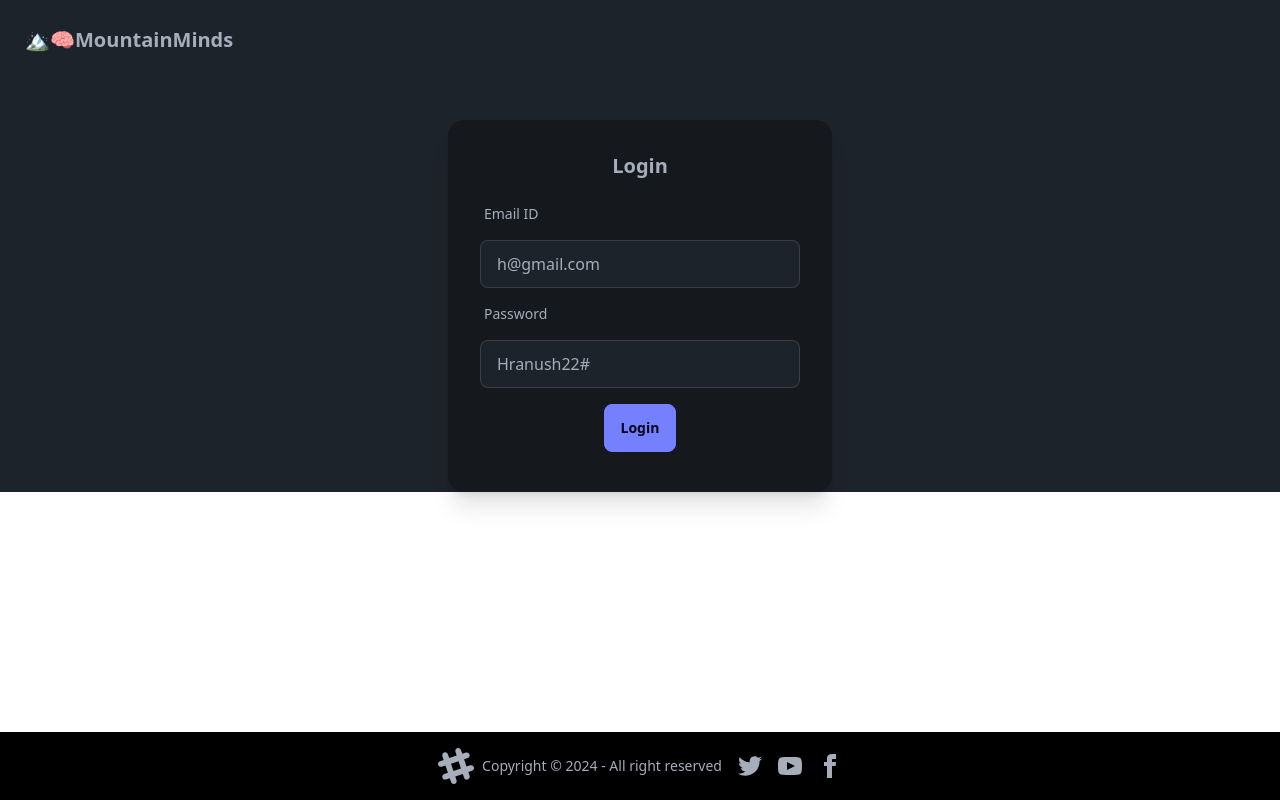
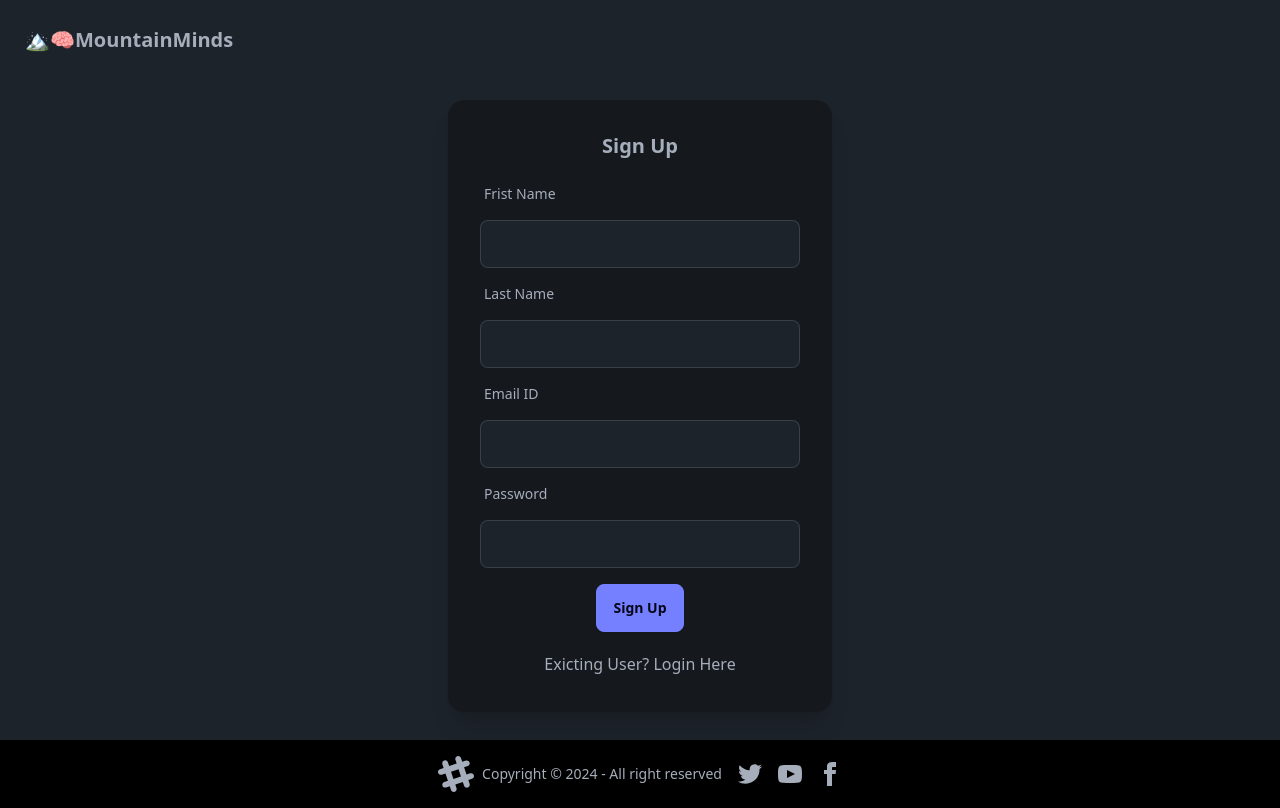
Before and after one commit to MariamMartirosyann/MountainMindsFront, a React (Vite) app: page /login in a window 1280 px wide. Built offline with nearby package versions, Linux system fonts and the light colour scheme; no server answers.

Commit message:
Refactor components for improved layout and functionality; add user request handling in UserCard

```diff
--- a/src/components/Body.jsx
+++ b/src/components/Body.jsx
@@ -35,9 +35,11 @@ function Body() {
   }, []);
 
   return (
-    <div data-theme="dark">
+    <div data-theme="dark" className="">
       <Navbar />
+      <div className="min-h-[80%]">
       <Outlet />
+      </div>
       <Footer />
     </div>
   );
--- a/src/components/Connections.jsx
+++ b/src/components/Connections.jsx
@@ -12,7 +12,7 @@ const Connections = () => {
       const response = await axios.get(BASE_URL + "/user/connections", {
         withCredentials: true,
       });
-      console.log(response?.data?.data);
+
       dispatch(addConnections(response?.data?.data));
     } catch (err) {
       console.error(err);
@@ -25,7 +25,11 @@ const Connections = () => {
 
   if (!connections) return;
   if (connections.length === 0)
-    return <h1 className="font-bold text-2xl">No connections found</h1>;
+    return (
+      <div className="text-center my-10 h-full w-1/2 mx-auto">
+        <h1 className="font-bold text-2xl">No connections found</h1>
+      </div>
+    );
 
   return (
     <div className="text-center my-10 h-full w-1/2 mx-auto">
@@ -38,7 +42,7 @@ const Connections = () => {
             key={photoURL}
             className="flex flex-row  m-4 p-4  rounded-lg bg-base-300 "
           >
-            <div>
+            <div className="">
               {" "}
               <img
                 src={photoURL}
@@ -46,12 +50,12 @@ const Connections = () => {
                 className="w-20 h-20 rounded-full my-2"
               />
             </div>
-            <div className="text-left m-6">
+            <div className="text-left m-6 w-[70%] ">
               {" "}
               <h2 className="font-bold text-xl">
                 {firstName + " " + lastName}
               </h2>
-              {age && gender && ( <p>{age + ", " + gender}</p>)}
+              {age && gender && <p>{age + ", " + gender}</p>}
               <p className="">{about}</p>
             </div>
           </div>
--- a/src/components/EditProfile.jsx
+++ b/src/components/EditProfile.jsx
@@ -27,7 +27,7 @@ const EditProfile = ({ user }) => {
         { withCredentials: true }
       );
       dispatch(addUser(res?.data?.data));
-      console.log("data is updated");
+
       setShowToast(true);
       setTimeout(() => {
         setShowToast(false);
--- a/src/components/Feed.jsx
+++ b/src/components/Feed.jsx
@@ -7,31 +7,36 @@ import UserCard from "./UserCard";
 
 function Feed() {
   const feed = useSelector((store) => store.feed);
+  console.log(feed?.lenght,"feed")
 
   const dispatch = useDispatch();
 
   const getFeed = async () => {
-    if (feed)return;
+
     try {
       const res = await axios.get(BASE_URL + "/feed", {
         withCredentials: true,
       });
-      dispatch(addFeed(res.data.data));
+      dispatch(addFeed(res?.data?.data));
     } catch (err) {
       console.error(err, "feed err");
     }
   };
 
-
   useEffect(() => {
     getFeed();
   }, []);
 
-  if(!feed) return
+  if (!feed) return;
+  if (feed.length <= 0) return (
+      <div className="flex justify-center my-10 h-full">
+        <h1>No new users found</h1>
+      </div>
+    );
   return (
+    <div className="flex justify-center my-10 h-screen ">
 
-    <div className="flex justify-center my-10">
-      <UserCard  user={feed[0]}/>
+      <UserCard user={feed[0]} height={true} />
     </div>
   );
 }
--- a/src/components/Footer.jsx
+++ b/src/components/Footer.jsx
@@ -2,7 +2,7 @@ import React from "react";
 
 const Footer = () => {
   return (
-    <footer  className="footer bg-black  text-neutral-content items-center p-4  justify-center fixed bottom-0 "  data-theme="dark" >
+    <footer  className="footer bg-black  text-neutral-content items-center p-4  justify-center  "  data-theme="dark" >
       <aside className="grid-flow-col items-center">
         <svg
           width="36"
--- a/src/components/Login.jsx
+++ b/src/components/Login.jsx
@@ -6,16 +6,40 @@ import { useNavigate } from "react-router";
 import { BASE_URL } from "../utils/constants";
 
 const Login = () => {
-  const [emailId, setEmailId] = useState("h@gmail.com");
-  const [password, setPassword] = useState("Hranush22#");
-  const [error, setError]= useState("")
+  const [emailId, setEmailId] = useState("");
+  const [password, setPassword] = useState("");
+
+  const [firstName, setFirstName] = useState("");
+  const [lastName, setLastName] = useState("");
+  const [isLoginForm, setIsLoginForm] = useState(false);
+  const [error, setError] = useState("");
   const dispatch = useDispatch();
   const navigate = useNavigate();
+
+  const handleSignUp = async () => {
+    try {
+      const res = await axios.post(
+        BASE_URL + "/signup",
+        {
+          emailId,
+          password,
+          firstName,
+          lastName,
+        },
+        { withCredentials: true }
+      );
+      dispatch(addUser(res?.data?.data));
+      navigate("/profile");
+    } catch (err) {
+      console.error(err);
+      setError(err?.response?.data || "Something went wrong");
+
+    }}
 
   const handleLogin = async () => {
     try {
       const res = await axios.post(
-         BASE_URL+ "/login",
+        BASE_URL + "/login",
         {
           emailId,
           password,
@@ -24,19 +48,49 @@ const Login = () => {
       );
 
       dispatch(addUser(res.data));
-      navigate("/")
+      navigate("/");
     } catch (err) {
       console.error(err);
-      setError(err?.response?.data|| 'Something went wrong')
+      setError(err?.response?.data || "Something went wrong");
     }
   };
 
   return (
-    <div className="flex justify-center my-10">
+    <div className="flex justify-center my-5  pb-5">
       <div className="card bg-base-300 w-96 shadow-xl ">
         <div className="card-body">
-          <h2 className="card-title justify-center">Login</h2>
+          <h2 className="card-title justify-center cursor-pointer">
+            {isLoginForm ? "Login" : "Sign Up"}
+          </h2>
           <div>
+            {!isLoginForm ? (
+              <>
+                {" "}
+                <label className="form-control w-full max-w-xs">
+                  <div className="label py-4">
+                    <span className="label-text">Frist Name</span>
+                  </div>
+                  <input
+                    type="text"
+                    value={firstName}
+                    className="input input-bordered w-full max-w-xs"
+                    onChange={(e) => setFirstName(e.target.value)}
+                  />
+                </label>
+                <label className="form-control w-full max-w-xs">
+                  <div className="label py-4">
+                    <span className="label-text">Last Name</span>
+                  </div>
+                  <input
+                    type="text"
+                    value={lastName}
+                    className="input input-bordered w-full max-w-xs"
+                    onChange={(e) => setLastName(e.target.value)}
+                  />
+                </label>
+              </>
+            ) : null}
+
             <label className="form-control w-full max-w-xs">
               <div className="label py-4">
                 <span className="label-text">Email ID</span>
@@ -53,19 +107,24 @@ const Login = () => {
                 <span className="label-text">Password</span>
               </div>
               <input
-                type="text"
+                type="password"
                 value={password}
                 className="input input-bordered w-full max-w-xs"
                 onChange={(e) => setPassword(e.target.value)}
               />
             </label>
           </div>
-          {error?<p className=" text-red-700">{error}</p>:null}
+          {error ? <p className=" text-red-700">{error}</p> : null}
           <div className="card-actions justify-center my-2">
-            <button className="btn btn-primary" onClick={handleLogin}>
-              Login
+            <button className="btn btn-primary" onClick={isLoginForm?handleLogin:handleSignUp}>
+              {isLoginForm ? "Login" : "Sign Up"}
             </button>
           </div>
+          <p className="justify-center my-1  text-center" onClick={() => setIsLoginForm((value)=>!value)}>
+            {isLoginForm
+              ? "New User? Sign Up Here"
+              : "Exicting User? Login Here"}
+          </p>
         </div>
       </div>
     </div>
--- a/src/components/Requests.jsx
+++ b/src/components/Requests.jsx
@@ -7,7 +7,7 @@ import { BASE_URL } from "../utils/constants";
 const Requests = () => {
   const dispatch = useDispatch();
   const requests = useSelector((store) => store.request);
-  console.log(requests, "requests from the store");
+
 
   const fetchRequests = async () => {
     try {
@@ -51,7 +51,7 @@ const Requests = () => {
             key={_id}
             className="flex flex-row  m-4 p-4  rounded-lg bg-base-300  justify-between"
           >
-            <div>
+            <div className="">
               {" "}
               <img
                 src={photoURL}
@@ -59,7 +59,7 @@ const Requests = () => {
                 className="w-20 h-20 rounded-full my-2"
               />
             </div>
-            <div className="text-left m-6">
+            <div className="text-left m-6 w-[60%]">
               {" "}
               <h2 className="font-bold text-xl">
                 {firstName + " " + lastName}
@@ -67,7 +67,7 @@ const Requests = () => {
               {age && gender && <p>{age + ", " + gender}</p>}
               <p className="">{about}</p>
             </div>
-            <div className="flex flex-row justify-end items-center">
+            <div className="flex flex-row justify-end items-center ">
               <button className="btn btn-primary mx-2" onClick={() => reviewRequest("rejected",request._id)}>Reject</button>
               <button className="btn btn-secondary mx-2" onClick={() => reviewRequest("accepted",request._id)}>Accept</button>
             </div>
--- a/src/components/UserCard.jsx
+++ b/src/components/UserCard.jsx
@@ -1,12 +1,27 @@
 import React from "react";
+import { BASE_URL } from './../utils/constants';
+import { useDispatch } from "react-redux";
+import {removeUserFromFeed} from "../redux/feedSlice";
+import axios from "axios";
 
-const UserCard = ({ user }) => {
+const UserCard = ({ user,height }) => {
+  const dispatch= useDispatch()
 
-  const { firstName, lastName, photoURL, age, gender, about, skills } = user;
+  const { _id,firstName, lastName, photoURL, age, gender, about, skills } = user;
+
+  const handleSendRequest= async(status,userId)=>{
+    try{
+      const response= await axios.post( BASE_URL+"/request/send/"+status+ "/"+userId,{},{withCredentials:true});
+      dispatch(removeUserFromFeed(userId))
+    }
+    catch(error){
+      console.log(error)
+    }
+  }
   return (
-    <div className="card bg-base-300 w-96 shadow-xl pt-6">
+    <div className={height?"card bg-base-300 w-96 shadow-xl pt-6 h-[70%]": "card bg-base-300 w-96 shadow-xl pt-6"} >
       <figure>
-        <img src={photoURL} alt="photo" />
+        <img src={photoURL} alt="photo" className="" />
       </figure>
       <div className="card-body">
         <h2 className="card-title">{firstName + "  " + lastName}</h2>
@@ -15,8 +30,8 @@ const UserCard = ({ user }) => {
         <p>{about}</p>
 
         <div className="card-actions justify-center mt-4">
-          <button className="btn btn-primary">Ignore</button>
-          <button className="btn btn-secondary">Interested</button>
+          <button className="btn btn-primary" onClick={()=>handleSendRequest("ignored",_id)}>Ignore</button>
+          <button className="btn btn-secondary" onClick={()=>handleSendRequest("interested",_id)}>Interested</button>
         </div>
       </div>
     </div>
--- a/src/redux/feedSlice.js
+++ b/src/redux/feedSlice.js
@@ -7,9 +7,12 @@ const feedSlice = createSlice({
     addFeed: (state, action) => {
       return action.payload;
     },
-    removeFeed:(state, action)=>null
+    removeUserFromFeed:(state, action)=>{
+      return state.filter((user)=>user._id !== action.payload)
+
+  }
   },
 });
 
-export const {addFeed,removeFeed}= feedSlice.actions
+export const {addFeed,removeUserFromFeed}= feedSlice.actions
 export default feedSlice.reducer
```
